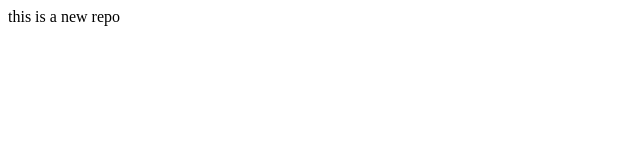
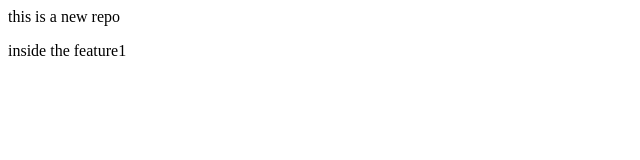
Before and after one commit to khannalakshay9728-tech/localrepo, a plain HTML site: page index.html in a window 1280 px wide. Shown: the whole page, without its empty margins (0-640 px from the left). Drawn offline with Linux system fonts and the light colour scheme.

Commit message:
new branch

```diff
--- a/index.html
+++ b/index.html
@@ -1 +1,2 @@
 <p> this is a new repo</p>
+<p> inside the feature1</p>
```
